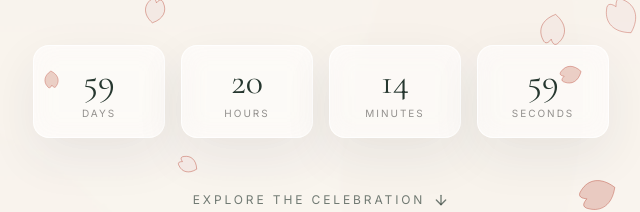
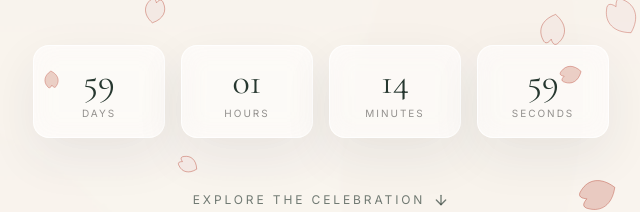
Before and after one commit to sumit-dev-cloud/Sumit-Deepa-Wedding, a plain HTML site: page index.html in a window 1280 px wide. Shown: the part 478-690 px from the top of the page, 319-959 px from the left. Drawn offline with nearby package versions, Linux system fonts and the light colour scheme.

Commit message:
Update index.html
Time changed

```diff
--- a/index.html
+++ b/index.html
@@ -1115,7 +1115,7 @@ footer::after {
     // =========================================================
     // LIVE COUNTDOWN
     // =========================================================
-    const weddingDate = new Date("2026-11-24T19:00:00+05:30").getTime();
+    const weddingDate = new Date("2026-11-24T00:00:00+05:30").getTime();
 
     const daysEl = document.getElementById("days");
     const hoursEl = document.getElementById("hours");
```
